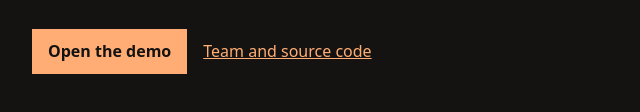
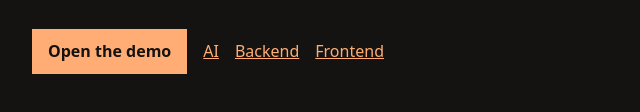
Before and after one commit to Nasa-Planetarium/nasa-planetarium.github.io, a plain HTML site: page index.html in a window 1280 px wide. Shown: the part 340-452 px from the top of the page, 240-880 px from the left. Drawn offline with Linux system fonts and the light colour scheme.

Commit message:
Link directly to AI, Backend, and Frontend repositories

```diff
--- a/index.html
+++ b/index.html
@@ -45,7 +45,9 @@
     </p>
     <nav aria-label="Project links">
       <a class="demo" href="https://emberline-9sd.pages.dev/en/calendar/">Open the demo</a>
-      <a href="https://github.com/Nasa-Planetarium">Team and source code</a>
+      <a href="https://github.com/Nasa-Planetarium/Planetarium-AI">AI</a>
+      <a href="https://github.com/Nasa-Planetarium/Planetarium-Backend">Backend</a>
+      <a href="https://github.com/Nasa-Planetarium/Planetarium-Frontend">Frontend</a>
     </nav>
   </main>
 </body>
```
